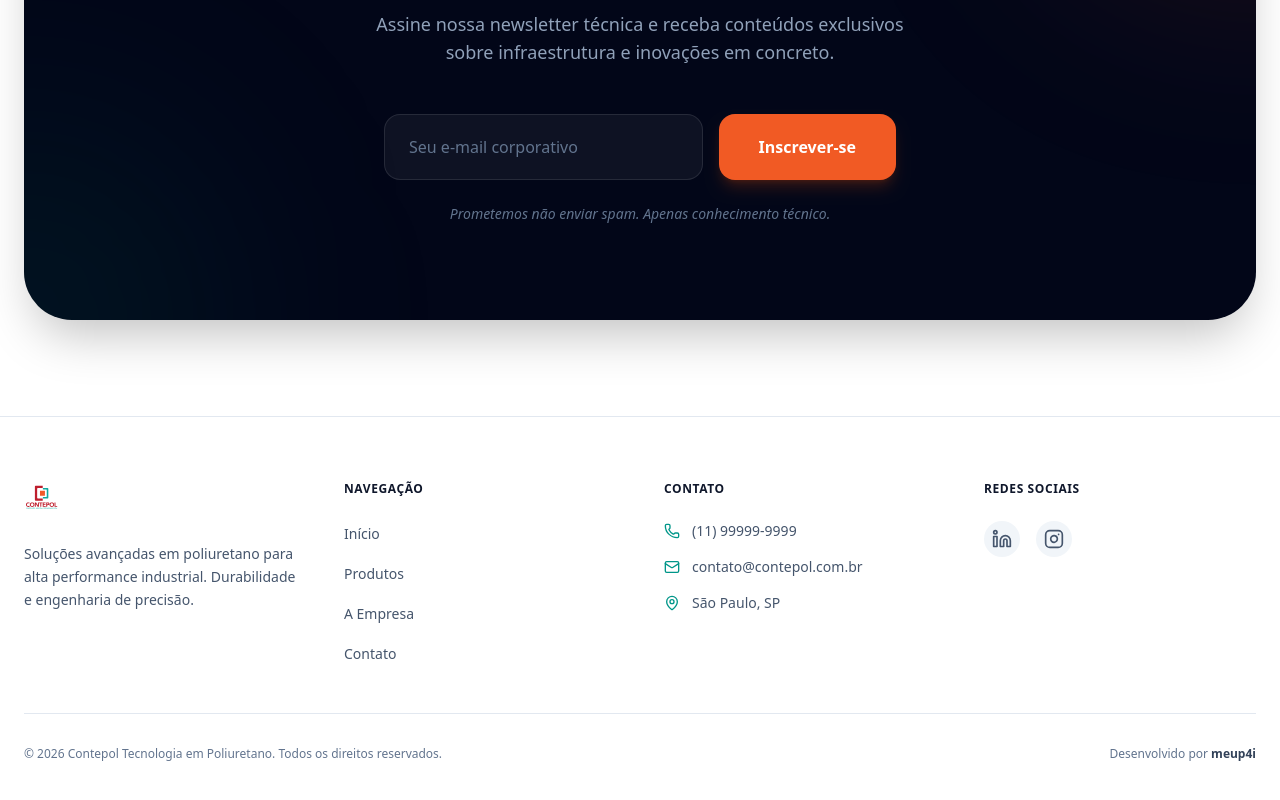
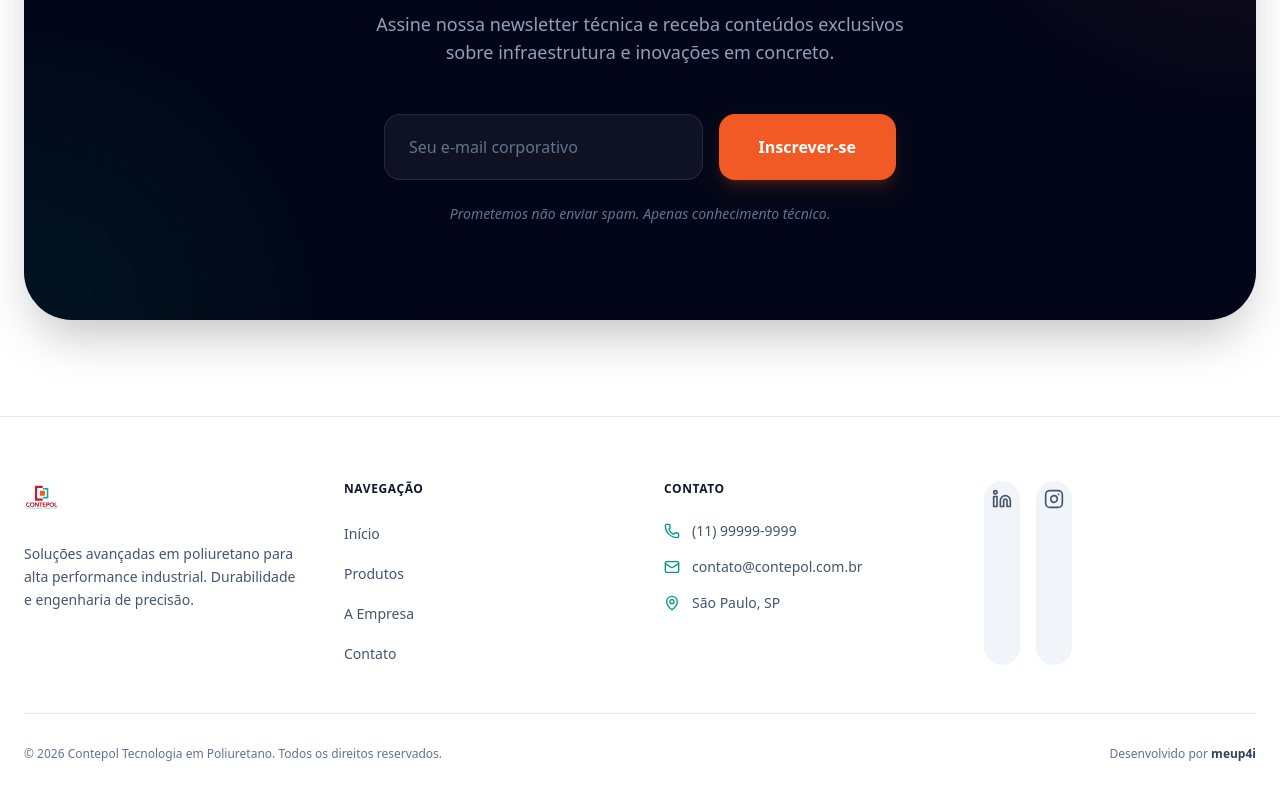
Before and after one commit to ManciaLeo/contepol-website, a Next.js app: page / in a window 1280 px wide. Shown: the part 2502-3302 px from the top of the page. Built offline with nearby package versions, Linux system fonts and the light colour scheme.

Commit message:
botao instagram

```diff
--- a/components/layout/Footer.tsx
+++ b/components/layout/Footer.tsx
@@ -58,16 +58,26 @@ export const Footer = () => {
           </div>
 
           {/* COLUNA 4: REDES SOCIAIS */}
-          <div className="space-y-6">
-            <h4 className="text-slate-900 dark:text-white font-bold uppercase tracking-wider text-xs">Redes Sociais</h4>
           <div className="flex gap-4">
-              <a href="#" className="p-2 rounded-full bg-slate-100 dark:bg-slate-900 text-slate-600 dark:text-slate-400 hover:bg-[#F15A24] hover:text-white transition-all">
+            {/* LINKEDIN */}
+            <a
+              href="https://www.linkedin.com/company/contepol" // Coloque o link real aqui depois
+              target="_blank"
+              rel="noopener noreferrer"
+              className="p-2 rounded-full bg-slate-100 dark:bg-slate-900 text-slate-600 dark:text-slate-400 hover:bg-[#F15A24] hover:text-white transition-all"
+            >
               <Linkedin className="w-5 h-5" />
             </a>
-              <a href="https://www.instagram.com/contepol.oficial" target="_blank" rel="noreferrer" className="p-2 rounded-full bg-slate-100 dark:bg-slate-900 text-slate-600 dark:text-slate-400 hover:bg-[#F15A24] hover:text-white transition-all">
+
+                {/* INSTAGRAM */}
+                <a
+                  href="https://www.instagram.com/contepol_oficial"
+                  target="_blank"
+                  rel="noopener noreferrer"
+                  className="p-2 rounded-full bg-slate-100 dark:bg-slate-900 text-slate-600 dark:text-slate-400 hover:bg-[#F15A24] hover:text-white transition-all"
+                >
                   <Instagram className="w-5 h-5" />
                 </a>
-            </div>
               </div>
               </div>
 
```
Lines whose indentation alone changed are shown as unchanged.
